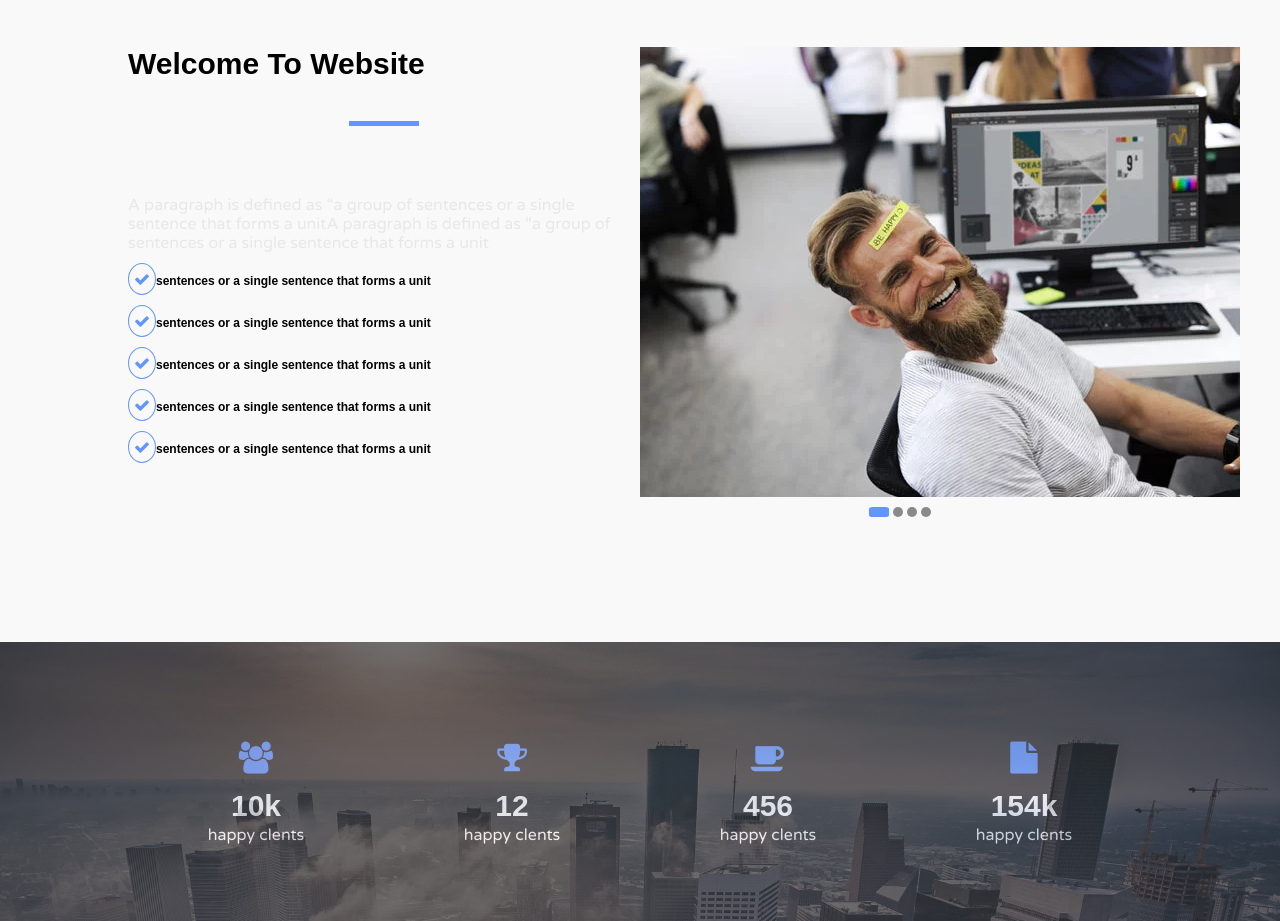
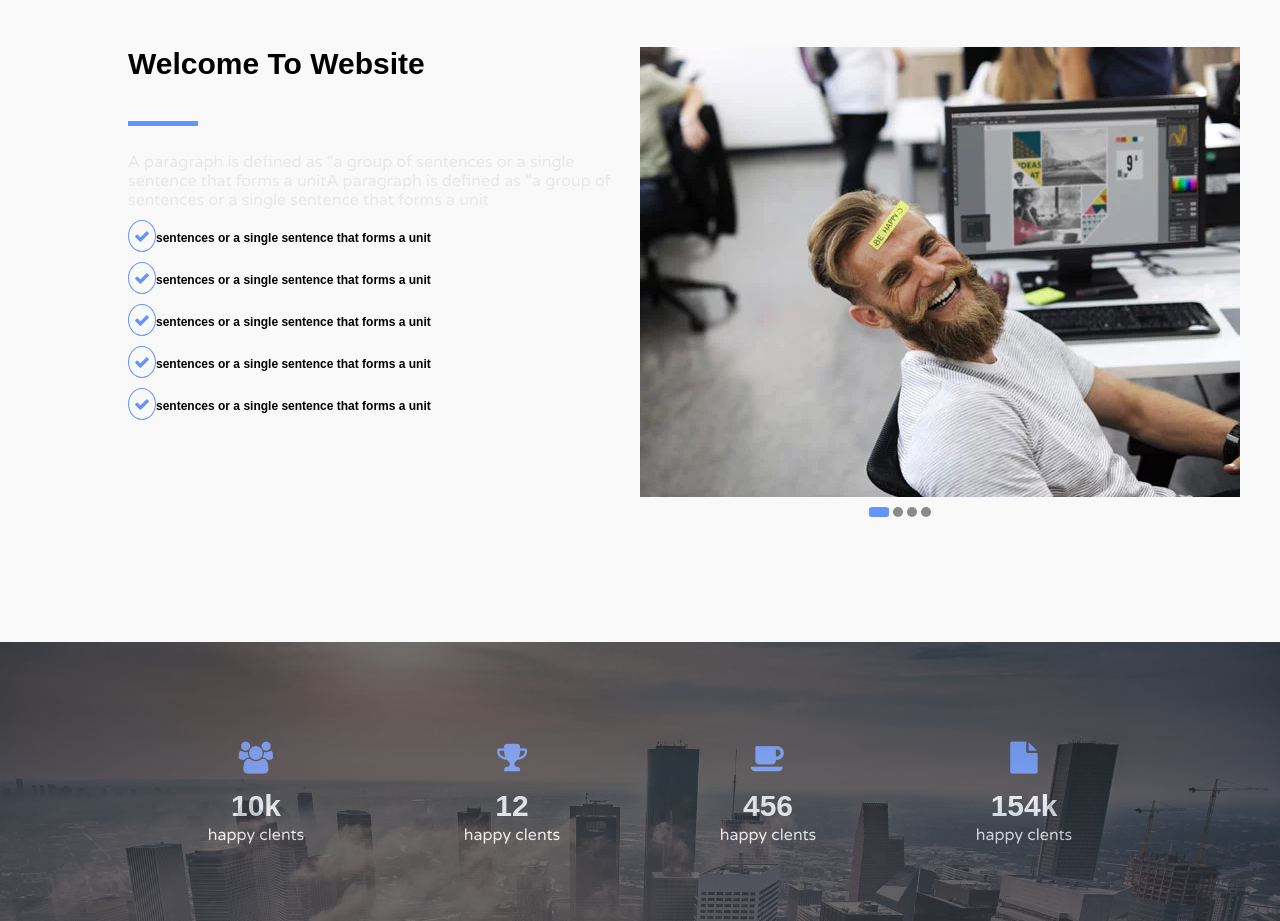
Before and after one commit to islamsoliman90/First_html_css, a plain HTML site: page index.html in a window 1280 px wide. Shown: the part 3340-4261 px from the top of the page. Drawn offline with Linux system fonts and the light colour scheme.

Commit message:
Add files via upload

```diff
--- a/css/offer.css
+++ b/css/offer.css
@@ -16,8 +16,8 @@
     margin-bottom: 40px;
 }
 
-.offer-item .line{
-    margin-left: 10px;
+.offer-item .section-header .line{
+    margin:0px 0px 27px 0px;
 }
 .offer-item .offer-item-desc{
     color: #e8e8e8;
```
